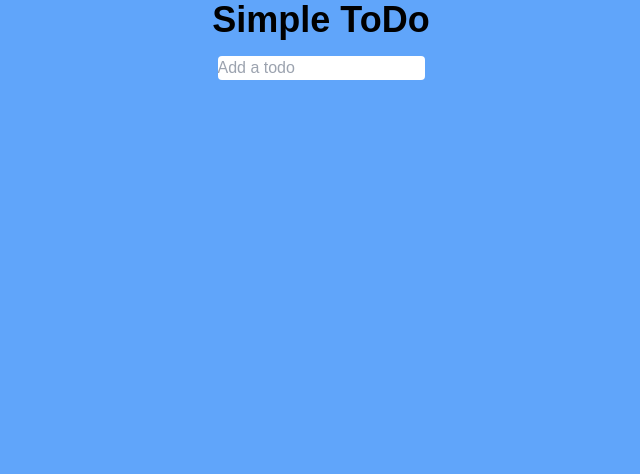
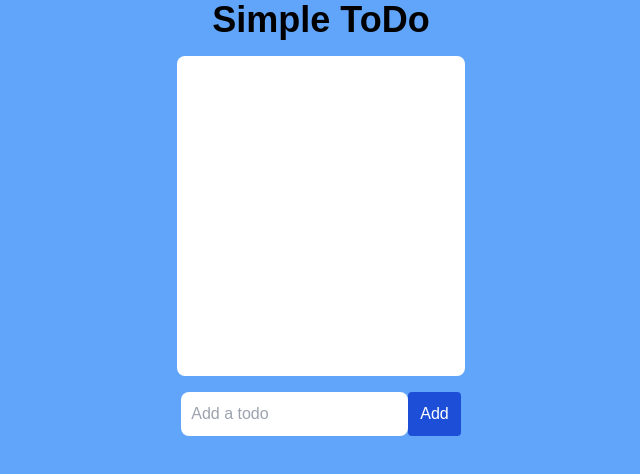
Before and after one commit to joaquincodigo/simpletodo, a Next.js app: page / in a window 1280 px wide. Shown: the top 474 px of the page, without its empty margins (319-959 px from the left). Built offline with nearby package versions, Linux system fonts and the light colour scheme.

Commit message:
some fixes

```diff
--- a/app/components/TodoEntry.js
+++ b/app/components/TodoEntry.js
@@ -1,3 +1,5 @@
+'use client'
+
 import React from 'react'
 
 export default function TodoEntry({ todo, index, removeTodo }) {
--- a/app/page.js
+++ b/app/page.js
@@ -1,10 +1,19 @@
 "use client";
 
-import React, { useState } from "react";
+import React, { useState, useEffect } from "react";
 import TodoEntry from "./components/TodoEntry";
+import { useLocalStorage } from "./hooks/useLocalStorage";
 
 export default function TodoApp() {
-  const [todos, setTodos] = useState([]);
+  const [todos, setTodos] = useLocalStorage("todos", []);
+  const [isClient, setIsClient] = useState(false);
+
+  useEffect(() => {
+    setIsClient(true); // Ensure the component renders on the client-side
+  }, []);
+
+  // Prevent rendering before the component mounts on the client
+  if (!isClient) return null;
 
   const addTodo = (newTodo) => {
     setTodos([...todos, newTodo]);
@@ -20,7 +29,7 @@ export default function TodoApp() {
         <h1 className="text-4xl font-bold inline-block">Simple ToDo</h1>
       </div>
 
-      <div className="todo-list w-72 mx-auto mb-4 bg-white rounded-lg">
+      <div className="todo-list overflow-y-scroll scrollbar-thin scrollbar-track-slate-300 scrollbar-thumb-black h-80 w-72 mx-auto mb-4 bg-white rounded-lg scrollbar-thumb-rounded-full">
         <ul>
           {todos.map((todo, index) => (
             <TodoEntry
@@ -35,7 +44,7 @@ export default function TodoApp() {
 
       <div className="input-wrapper flex justify-center">
         <input
-        className="rounded"
+          className="rounded-lg border-gray-300 focus:border-blue-500 p-2.5"
           type="text"
           placeholder="Add a todo"
           onKeyDown={(e) => {
@@ -45,6 +54,20 @@ export default function TodoApp() {
             }
           }}
         />
+
+        <button
+          className="rounded bg-blue-700 text-white px-3"
+          onClick={() => {
+            const input = document.querySelector('input[type="text"]');
+            const value = input.value.trim();
+            if (value !== "") {
+              addTodo(value);
+              input.value = "";
+            }
+          }}
+        >
+          Add
+        </button>
       </div>
     </div>
   );
--- a/package.json
+++ b/package.json
@@ -9,9 +9,10 @@
     "lint": "next lint"
   },
   "dependencies": {
+    "next": "15.0.3",
     "react": "19.0.0-rc-66855b96-20241106",
     "react-dom": "19.0.0-rc-66855b96-20241106",
-    "next": "15.0.3"
+    "tailwind-scrollbar": "^3.1.0"
   },
   "devDependencies": {
     "postcss": "^8",
--- a/tailwind.config.js
+++ b/tailwind.config.js
@@ -13,5 +13,5 @@ module.exports = {
       },
     },
   },
-  plugins: [],
+  plugins: [require("tailwind-scrollbar")({ nocompatible: true })],
 };
```
Also changed, not shown: 1 other file (tests, documents, lock files or other folders).
